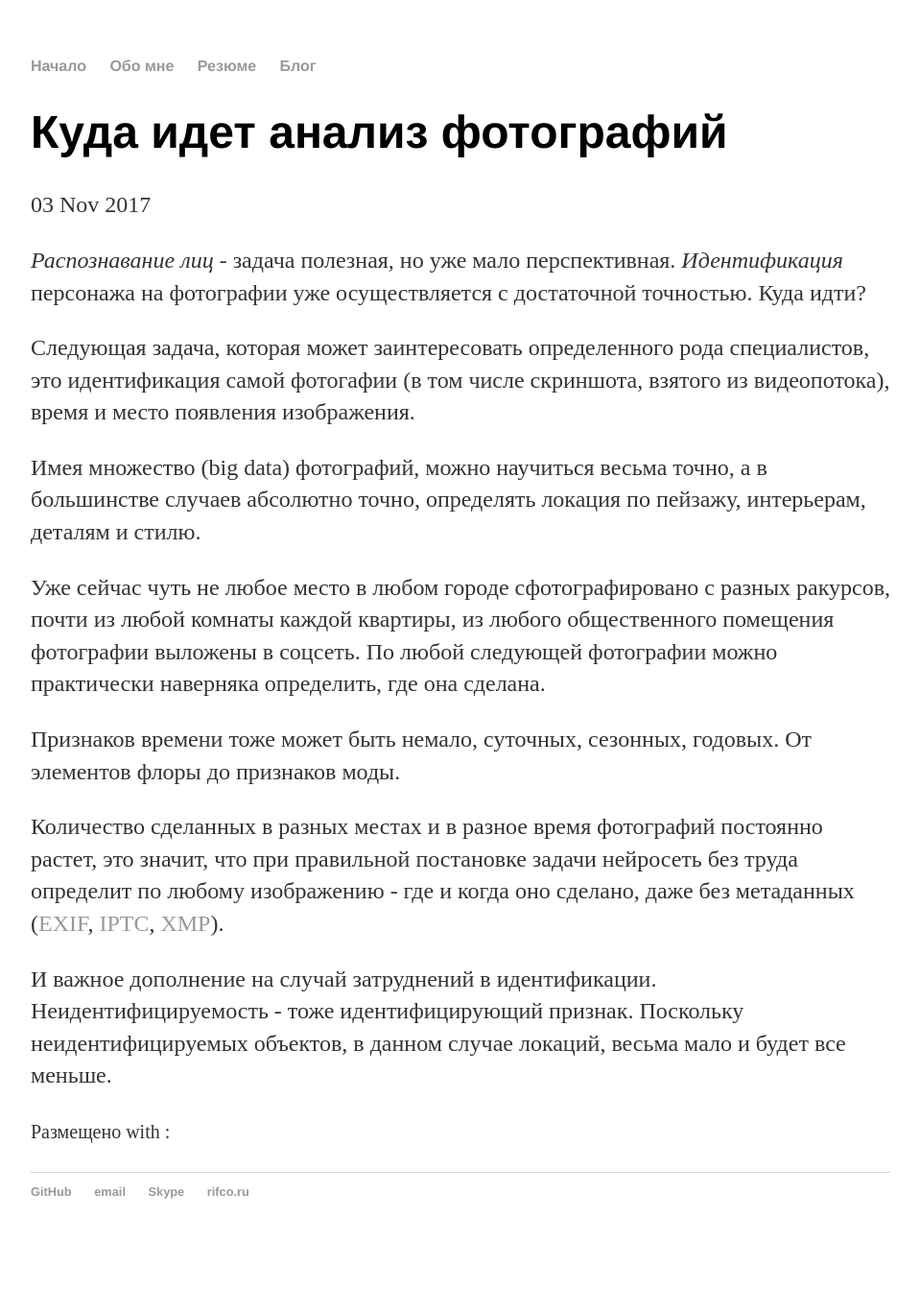
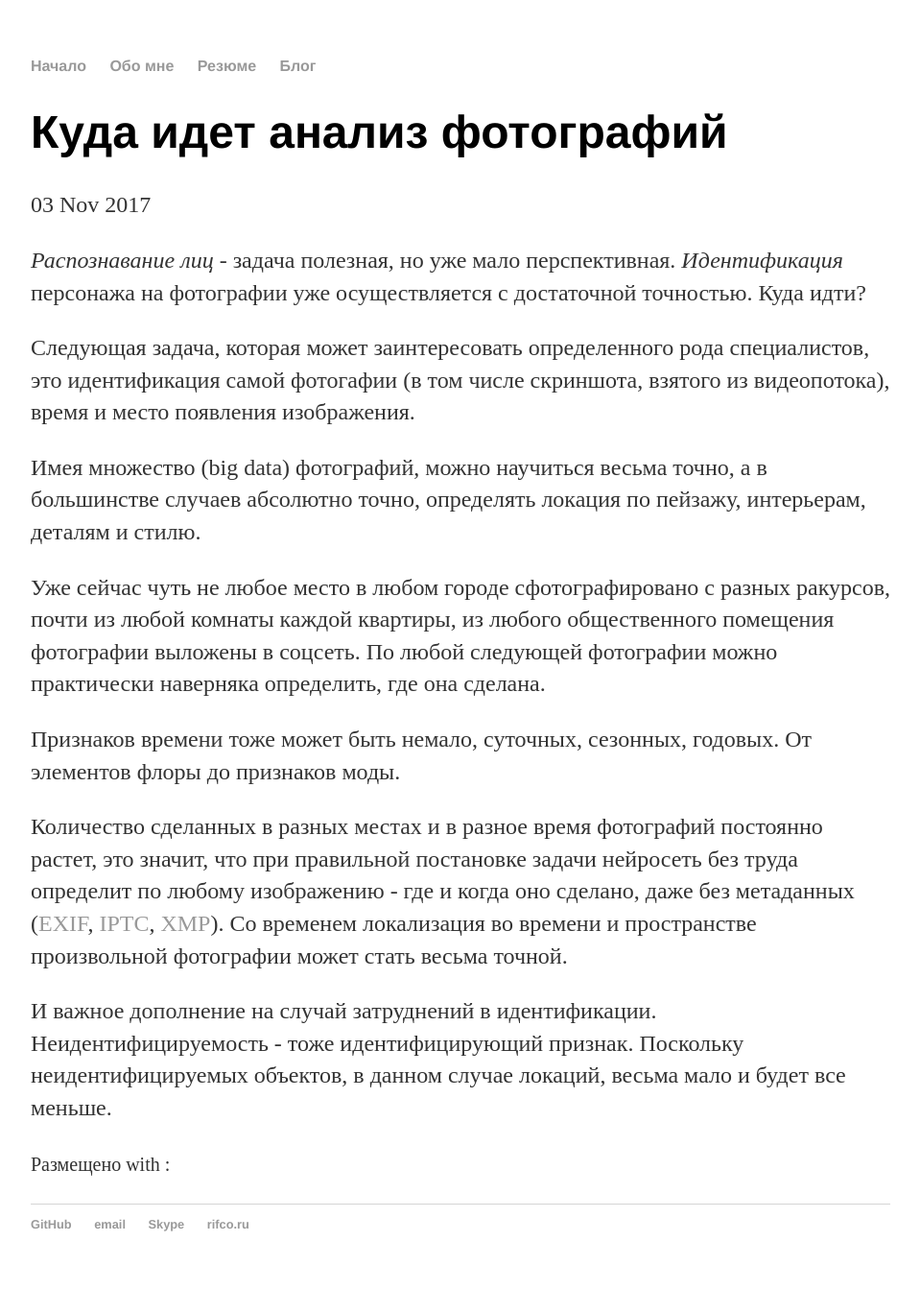
Before and after one commit to komstin/komstin.github.io, a Jekyll site: the page built from _posts/2017-11-03-Куда-идет-анализ-фотографий.md, in a window 1280 px wide. Shown: the whole page at 96% size, without its empty margins (160-1119 px from the left). Built offline with Jekyll 4.4.1, drawn with Linux system fonts in a browser that asks for light colours; before the commit the page ends 1309 px from its top, so only the background shows below that.

Commit message:
Update 2017-11-03-Куда-идет-анализ-фотографий.md

```diff
--- a/_posts/2017-11-03-Куда-идет-анализ-фотографий.md
+++ b/_posts/2017-11-03-Куда-идет-анализ-фотографий.md
@@ -16,6 +16,6 @@ tags: [machine-learning, image-processing]
 
 Признаков времени тоже может быть немало, суточных, сезонных, годовых. От элементов флоры до признаков моды.
 
-Количество сделанных в разных местах и в разное время фотографий постоянно растет, это значит, что при правильной постановке задачи нейросеть без труда определит по любому изображению - где и когда оно сделано, даже без метаданных ([EXIF](https://ru.wikipedia.org/wiki/EXIF), [IPTC](https://ru.wikipedia.org/wiki/IPTC), [XMP](https://ru.wikipedia.org/wiki/Extensible_Metadata_Platform)).
+Количество сделанных в разных местах и в разное время фотографий постоянно растет, это значит, что при правильной постановке задачи нейросеть без труда определит по любому изображению - где и когда оно сделано, даже без метаданных ([EXIF](https://ru.wikipedia.org/wiki/EXIF), [IPTC](https://ru.wikipedia.org/wiki/IPTC), [XMP](https://ru.wikipedia.org/wiki/Extensible_Metadata_Platform)). Со временем локализация во времени и пространстве произвольной фотографии может стать весьма точной.
 
 И важное дополнение на случай затруднений в идентификации. Неидентифицируемость - тоже идентифицирующий признак. Поскольку неидентифицируемых объектов, в данном случае локаций, весьма мало и будет все меньше.
```
